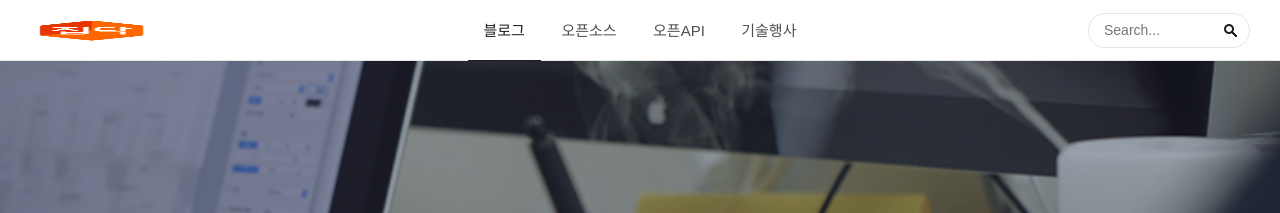
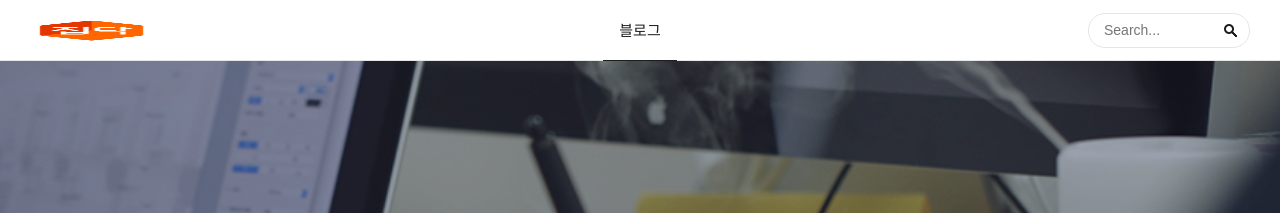
Before and after one commit to zipdocTech/zipdocTech.github.io, a Jekyll site: the page built from authors.md, in a window 1280 px wide. Shown: the top 213 px of the page. Built offline with Jekyll 4.4.1, drawn with Linux system fonts in a browser that asks for light colours; some web fonts are replaced.

Commit message:
2017-09-26 안쓰는부분 주석처

```diff
--- a/_includes/header.html
+++ b/_includes/header.html
@@ -15,9 +15,9 @@
 
     <ul id="menu" class="nav">
         <li class="{% if page.url != '/opensource/' and page.url != '/openapi/' and page.url != '/events/' %} active {% endif %}"><a href="{{ base_path }}/">블로그</a></li>
-        <li class="{% if page.url == '/opensource/' %} active {% endif %}"><a href="{{ base_path }}/opensource/">오픈소스</a></li>
+        <!-- <li class="{% if page.url == '/opensource/' %} active {% endif %}"><a href="{{ base_path }}/opensource/">오픈소스</a></li>
         <li class="{% if page.url == '/openapi/' %} active {% endif %}"><a href="{{ base_path }}/openapi/">오픈API</a></li>
-        <li class="{% if page.url == '/events/' %} active {% endif %}"><a href="{{ base_path }}/events/">기술행사</a></li>
+        <li class="{% if page.url == '/events/' %} active {% endif %}"><a href="{{ base_path }}/events/">기술행사</a></li> -->
     </ul>
 </div>
 <!-- Script pointing to jekyll-search.js -->
```
